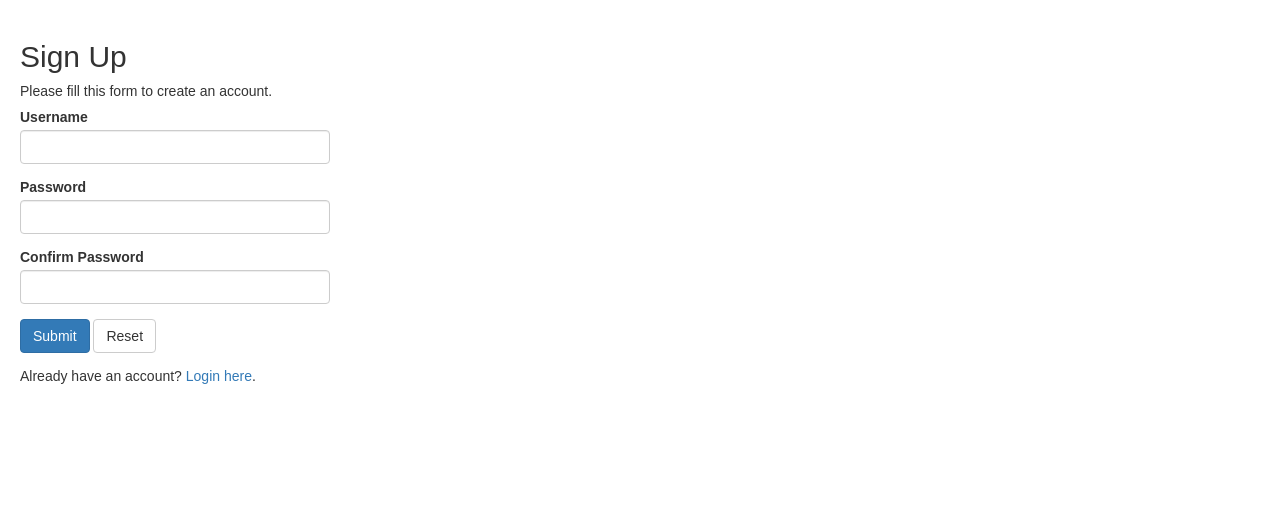
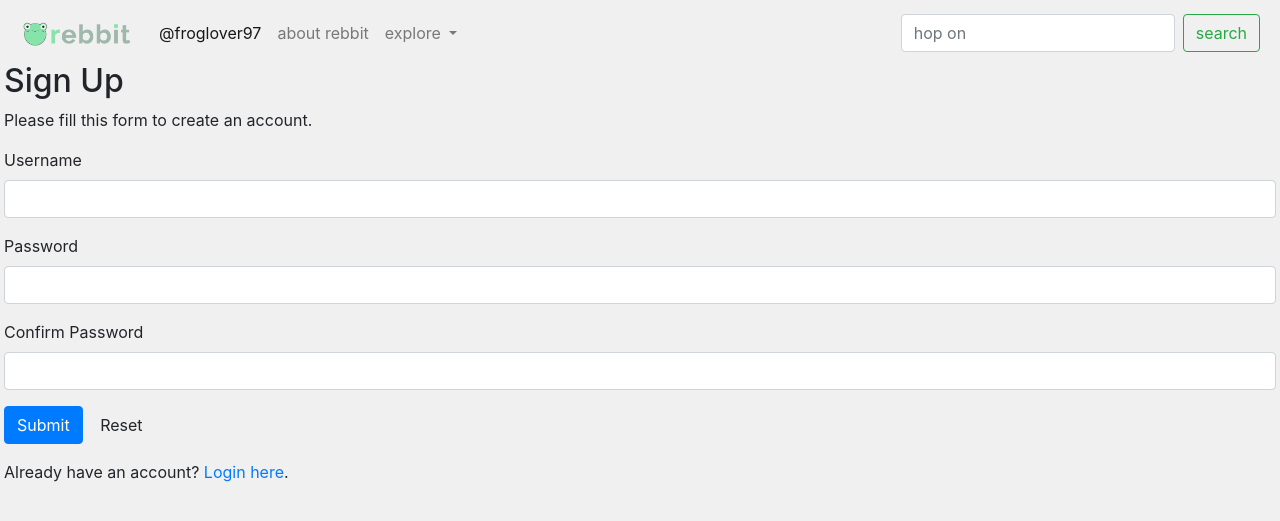
Before and after one commit to laurenstclair/rebbit, a PHP site: page /register.php in a window 1280 px wide. Shown: the top 521 px of the page. Run offline with PHP 8.4, Linux system fonts and the light colour scheme.

Commit message:
Add register.php

```diff
--- a/register.php
+++ b/register.php
@@ -14,7 +14,7 @@ if($_SERVER["REQUEST_METHOD"] == "POST"){
         $username_err = "Please create a username. ";
     } else{
         // Select statement of user_name
-        $sql = "SELECT id FROM User WHERE user_name = ?";
+        $sql = "SELECT user_id FROM User WHERE user_name = ?";
 
         if($stmt = mysqli_prepare($link, $sql)){
             // Bind variables to the prepared statement as parameters
@@ -102,18 +102,53 @@ if($_SERVER["REQUEST_METHOD"] == "POST"){
 }
 ?>
 
-<!DOCTYPE html>
+ <!DOCTYPE html>
 <html lang="en">
 <head>
-    <meta charset="UTF-8">
-    <title>Sign Up</title>
-    <link rel="stylesheet" href="https://maxcdn.bootstrapcdn.com/bootstrap/3.3.7/css/bootstrap.css">
-    <style type="text/css">
-        body{ font: 14px sans-serif; }
-        .wrapper{ width: 350px; padding: 20px; }
-    </style>
+    <!-- Required meta tags -->
+    <meta charset="utf-8">
+    <meta name="viewport" content="width=device-width, initial-scale=1, shrink-to-fit=no">
+    <!-- Bootstrap CSS -->
+    <link rel="stylesheet" href="./bootstrap/css/bootstrap.min.css" integrity="sha384-Vkoo8x4CGsO3+Hhxv8T/Q5PaXtkKtu6ug5TOeNV6gBiFeWPGFN9MuhOf23Q9Ifjh" crossorigin="anonymous">
+
+    <title>Rebbit - Frogs 24/7</title>
 </head>
 <body>
+    <body style="margin: 0.25em; background-color: #f1f0f0;">
+        <!-- NAVIGATION BAR-->
+        <nav style="background-color: #f1f0f0" class="navbar navbar-expand-lg navbar-light " >
+            <a class="navbar-brand" href="index.html">
+                <img src="images/graphics/rebbit.png" width="115" height="30" alt="rebbit">
+            </a>
+            <button class="navbar-toggler" type="button" data-toggle="collapse" data-target="#navbarSupportedContent" aria-controls="navbarSupportedContent" aria-expanded="false" aria-label="Toggle navigation">
+                <span class="navbar-toggler-icon"></span>
+            </button>
+            <div class="collapse navbar-collapse" id="navbarSupportedContent">
+                <ul class="navbar-nav mr-auto">
+                    <li class="nav-item active">
+                        <!-- Get username -->
+                        <a class="nav-link" href="#user/username">@froglover97<span class="sr-only">(current)</span></a>
+                    </li>
+                    <li class="nav-item">
+                        <a class="nav-link" href="#about">about rebbit</a>
+                    </li>
+                    <li class="nav-item dropdown">
+                        <a class="nav-link dropdown-toggle" href="#" id="navbarDropdown" role="button" data-toggle="dropdown" aria-haspopup="true" aria-expanded="false">
+                            explore
+                        </a>
+                        <div class="dropdown-menu" aria-labelledby="navbarDropdown">
+                            <a class="dropdown-item" href="#following">your knots</a>
+                            <a class="dropdown-item" href="#popular">popular knots</a>
+                        </div>
+                    </li>
+                </ul>
+                <!-- Search bar-->
+                <form class="form-inline my-2 my-lg-0">
+                    <input class="form-control mr-sm-2" type="search" placeholder="hop on" aria-label="Search">
+                    <button class="btn btn-outline-success my-2 my-sm-0" type="submit">search</button>
+                </form>
+            </div>
+        </nav>
     <div class="wrapper">
         <h2>Sign Up</h2>
         <p>Please fill this form to create an account.</p>
@@ -140,5 +175,12 @@ if($_SERVER["REQUEST_METHOD"] == "POST"){
             <p>Already have an account? <a href="login.php">Login here</a>.</p>
         </form>
     </div>
+
+      <!-- Optional JavaScript -->
+        <!-- jQuery first, then Popper.js, then Bootstrap JS -->
+            <script src="https://code.jquery.com/jquery-3.4.1.slim.min.js" integrity="sha384-J6qa4849blE2+poT4WnyKhv5vZF5SrPo0iEjwBvKU7imGFAV0wwj1yYfoRSJoZ+n" crossorigin="anonymous"></script>
+            <script src="https://cdn.jsdelivr.net/npm/popper.js@1.16.0/dist/umd/popper.min.js" integrity="sha384-Q6E9RHvbIyZFJoft+2mJbHaEWldlvI9IOYy5n3zV9zzTtmI3UksdQRVvoxMfooAo" crossorigin="anonymous"></script>
+            <script src="./bootstrap/js/bootstrap.min.js" integrity="sha384-wfSDF2E50Y2D1uUdj0O3uMBJnjuUD4Ih7YwaYd1iqfktj0Uod8GCExl3Og8ifwB6" crossorigin="anonymous"></script>
+
 </body>
 </html>
```
